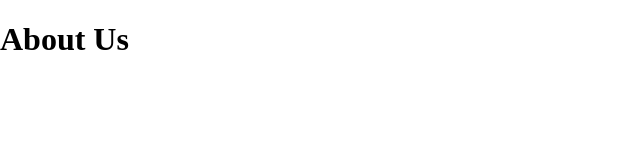
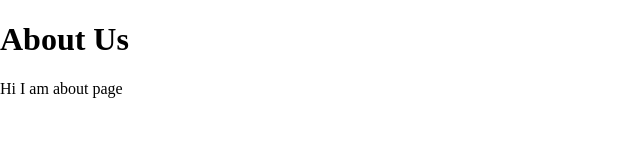
Before and after one commit to vandana122002/learning-git, a plain HTML site: page about.html in a window 1280 px wide. Shown: the whole page, without its empty margins (0-640 px from the left). Drawn offline with Linux system fonts and the light colour scheme.

Commit message:
add intro paragraph

```diff
--- a/about.html
+++ b/about.html
@@ -8,5 +8,6 @@
 </head>
 <body>
     <h1>About Us</h1>
+    <p>Hi I am about page</p>
 </body>
 </html>
```
